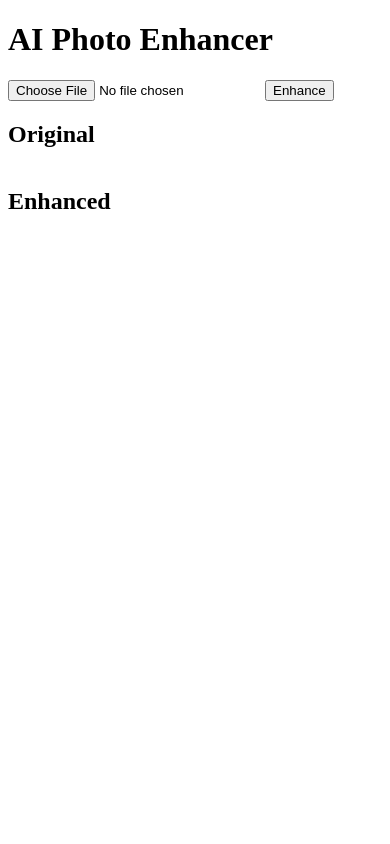
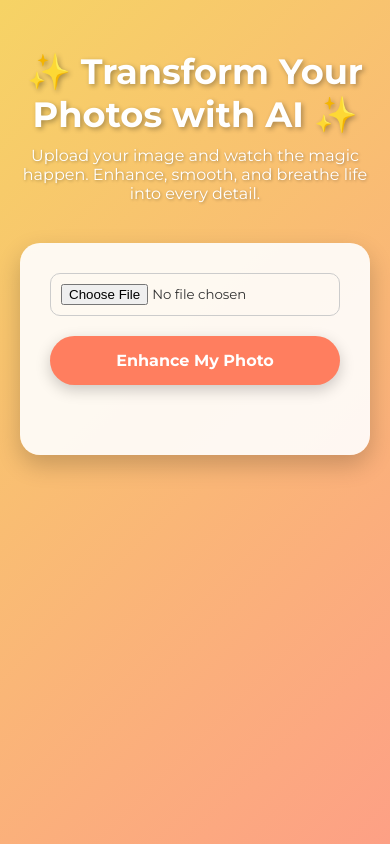
Before and after one commit to HmSwitchLoaderz/Ai-Enhance, a website: page public/index.html in a window 390 px wide. Drawn offline with Linux system fonts and the light colour scheme.

Commit message:
Update index.html

```diff
--- a/public/index.html
+++ b/public/index.html
@@ -2,44 +2,169 @@
 <html lang="en">
 <head>
   <meta charset="UTF-8">
+  <meta name="viewport" content="width=device-width, initial-scale=1.0">
   <title>AI Photo Enhancer</title>
+  <link href="https://fonts.googleapis.com/css2?family=Montserrat:wght@400;700&display=swap" rel="stylesheet">
+  <style>
+    * {
+      box-sizing: border-box;
+      margin: 0;
+      padding: 0;
+      font-family: 'Montserrat', sans-serif;
+    }
+
+    body {
+      background: linear-gradient(135deg, #f6d365, #fda085);
+      min-height: 100vh;
+      display: flex;
+      flex-direction: column;
+      align-items: center;
+      justify-content: flex-start;
+      padding: 50px 20px;
+      color: #333;
+    }
+
+    h1 {
+      font-size: 3rem;
+      margin-bottom: 10px;
+      text-align: center;
+      color: #fff;
+      text-shadow: 2px 2px 5px rgba(0,0,0,0.3);
+    }
+
+    p {
+      text-align: center;
+      margin-bottom: 40px;
+      font-size: 1.2rem;
+      color: #fff;
+      text-shadow: 1px 1px 3px rgba(0,0,0,0.3);
+    }
+
+    .upload-section {
+      display: flex;
+      flex-direction: column;
+      align-items: center;
+      background: rgba(255, 255, 255, 0.9);
+      padding: 30px;
+      border-radius: 20px;
+      box-shadow: 0 10px 25px rgba(0,0,0,0.2);
+      max-width: 400px;
+      width: 100%;
+    }
+
+    input[type="file"] {
+      padding: 10px;
+      border-radius: 10px;
+      border: 1px solid #ccc;
+      margin-bottom: 20px;
+      width: 100%;
+      cursor: pointer;
+    }
+
+    button {
+      background: #ff7e5f;
+      color: white;
+      border: none;
+      padding: 15px 30px;
+      font-size: 1rem;
+      font-weight: bold;
+      border-radius: 50px;
+      cursor: pointer;
+      transition: all 0.3s ease;
+      box-shadow: 0 5px 15px rgba(0,0,0,0.2);
+    }
+
+    button:hover {
+      background: #feb47b;
+      transform: translateY(-3px);
+      box-shadow: 0 8px 20px rgba(0,0,0,0.3);
+    }
+
+    .images {
+      display: flex;
+      flex-direction: column;
+      align-items: center;
+      margin-top: 40px;
+      gap: 20px;
+      width: 100%;
+    }
+
+    .images img {
+      max-width: 300px;
+      border-radius: 15px;
+      box-shadow: 0 5px 15px rgba(0,0,0,0.2);
+      transition: transform 0.3s ease;
+    }
+
+    .images img:hover {
+      transform: scale(1.05);
+    }
+
+    @media (max-width: 500px) {
+      h1 {
+        font-size: 2.2rem;
+      }
+
+      p {
+        font-size: 1rem;
+      }
+
+      button {
+        width: 100%;
+      }
+    }
+  </style>
 </head>
 <body>
-  <h1>AI Photo Enhancer</h1>
 
+  <h1>✨ Transform Your Photos with AI ✨</h1>
+  <p>Upload your image and watch the magic happen. Enhance, smooth, and breathe life into every detail.</p>
+
+  <div class="upload-section">
     <input type="file" id="imageInput" accept="image/*">
-  <button onclick="uploadImage()">Enhance</button>
+    <button onclick="uploadImage()">Enhance My Photo</button>
 
-  <h2>Original</h2>
-  <img id="original" style="max-width:300px; display:block;">
-  <h2>Enhanced</h2>
-  <img id="enhanced" style="max-width:300px; display:block;">
+    <div class="images">
+      <img id="original" alt="Original Photo" style="display:none;">
+      <img id="enhanced" alt="Enhanced Photo" style="display:none;">
+    </div>
+  </div>
 
   <script>
     async function uploadImage() {
       const file = document.getElementById("imageInput").files[0];
-      if (!file) return alert("No image selected");
+      if (!file) return alert("Please select an image first!");
 
+      // Show original
       const reader = new FileReader();
-      reader.onload = () => document.getElementById("original").src = reader.result;
+      reader.onload = () => {
+        const originalImg = document.getElementById("original");
+        originalImg.src = reader.result;
+        originalImg.style.display = "block";
+      };
       reader.readAsDataURL(file);
 
       const formData = new FormData();
       formData.append("image", file);
 
+      const enhancedImg = document.getElementById("enhanced");
+
+      try {
         const res = await fetch("/api/enhance", {
           method: "POST",
           body: formData
         });
 
-      if (!res.ok) {
-        alert("Enhancement failed");
-        return;
-      }
+        if (!res.ok) throw new Error("Enhancement failed");
 
         const blob = await res.blob();
-      document.getElementById("enhanced").src = URL.createObjectURL(blob);
+        enhancedImg.src = URL.createObjectURL(blob);
+        enhancedImg.style.display = "block";
+      } catch (e) {
+        alert("Enhancement failed: " + e.message);
+      }
     }
   </script>
+
 </body>
 </html>
```
Lines whose indentation alone changed are shown as unchanged.
